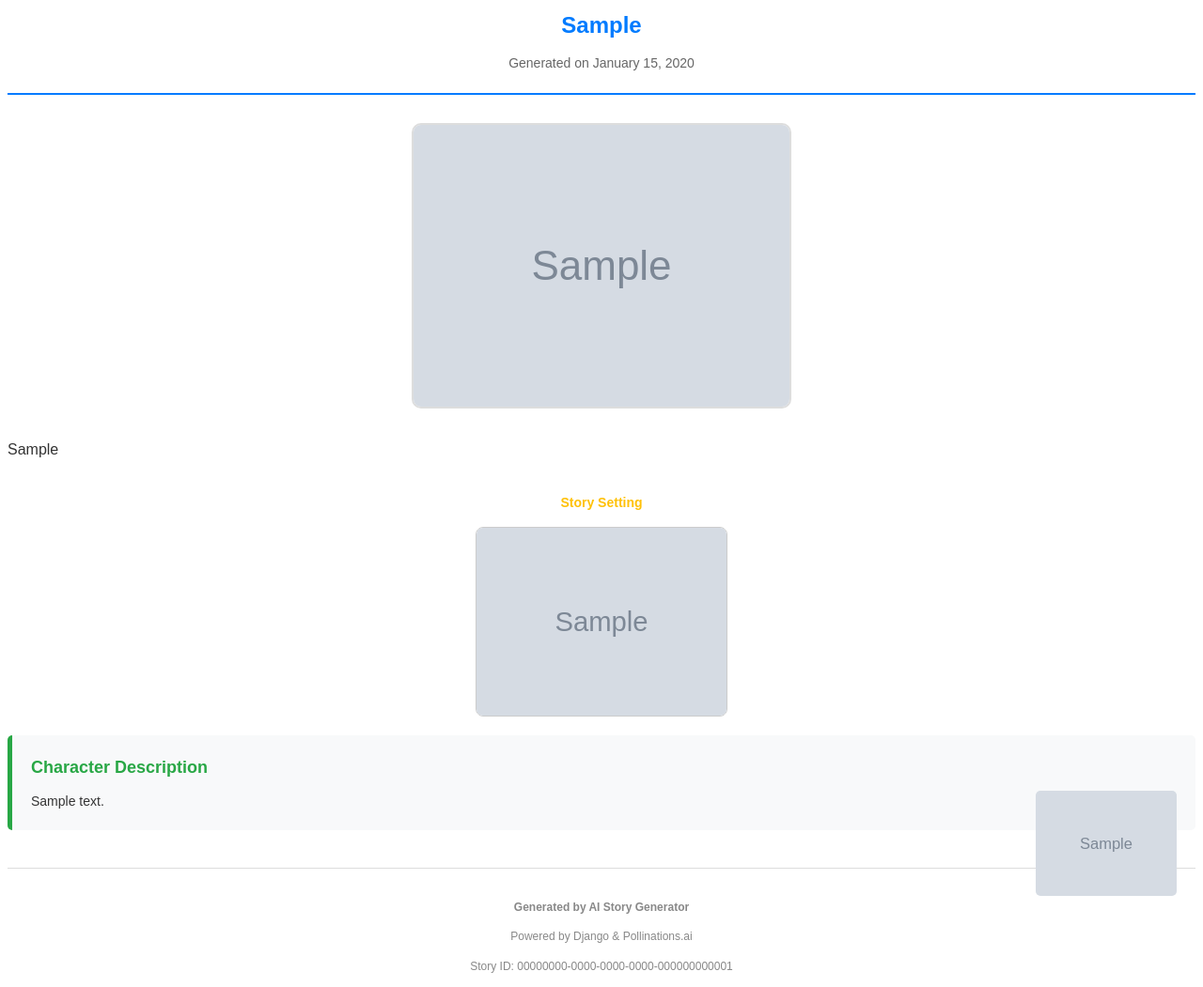
After one commit to Chiga36/Story-Generator, a Django app: template story_app/templates/story_app/story_pdf_simple.html in a window 1280 px wide. The commit adds this page. Shown: the whole page at 94% size. Run offline with Django 5.2, Linux system fonts and the light colour scheme; the template is opened without the code that fills it: values that come from a table or form of the project are taken from there, others are empty; tables that the repository leaves empty hold one stand-in row (values such as "Sample post"); grey boxes marked "Sample" are stand-in pictures.

Commit message:
dowloaded to pdf

```diff
--- a/requirements.txt
+++ b/requirements.txt
@@ -10,3 +10,5 @@ requests==2.32.3
 celery==5.3.6
 redis==5.0.7
 google-genai
+xhtml2pdf
+weasyprint
--- a/story_app/templates/story_app/gallery.html
+++ b/story_app/templates/story_app/gallery.html
@@ -45,6 +45,12 @@
                                                 📖 Read More
                                             </a>
 
+                                            <!-- PDF Download Button -->
+        <a href="{% url 'story_app:download_story_pdf' story.id %}"
+           class="btn btn-sm btn-outline-danger" target="_blank">
+            📄 PDF
+        </a>
+
                                             <!-- Delete Button with Confirmation -->
                                             <form method="post" action="{% url 'story_app:delete_story' story.id %}" class="d-inline"
                                                   onsubmit="return confirm('Are you sure you want to delete this story? This action cannot be undone.');">
--- a/story_app/templates/story_app/story_detail.html
+++ b/story_app/templates/story_app/story_detail.html
@@ -25,6 +25,10 @@
                     🗑️ Delete This Story
                 </button>
             </form>
+            <a href="{% url 'story_app:download_story_pdf' story_generation.id %}"
+       class="btn btn-danger btn-lg" target="_blank">
+        📄 Download as PDF
+    </a>
         </div>
 
 
--- /dev/null
+++ b/story_app/templates/story_app/story_pdf_simple.html
@@ -0,0 +1,127 @@
+<!DOCTYPE html>
+<html>
+<head>
+    <meta charset="UTF-8">
+    <title>{{ story_generation.user_prompt }}</title>
+    <style>
+        @page {
+            size: A4;
+            margin: 2cm;
+        }
+        body {
+            font-family: Arial, sans-serif;
+            line-height: 1.6;
+            color: #333;
+            font-size: 14px;
+        }
+        .header {
+            text-align: center;
+            margin-bottom: 30px;
+            border-bottom: 2px solid #007bff;
+            padding-bottom: 20px;
+        }
+        .title {
+            font-size: 24px;
+            font-weight: bold;
+            color: #007bff;
+            margin-bottom: 10px;
+        }
+        .subtitle {
+            font-size: 14px;
+            color: #666;
+        }
+        .story-image {
+            display: block;
+            margin: 20px auto;
+            max-width: 100%;
+            max-height: 300px;
+            border-radius: 10px;
+            border: 2px solid #ddd;
+        }
+        .background-image {
+            display: block;
+            margin: 15px auto;
+            max-width: 80%;
+            max-height: 200px;
+            border-radius: 8px;
+            border: 1px solid #ccc;
+        }
+        .story-content {
+            margin: 30px 0;
+            font-size: 16px;
+            text-align: justify;
+            line-height: 1.8;
+        }
+        .character-section {
+            background-color: #f8f9fa;
+            padding: 20px;
+            margin: 20px 0;
+            border-left: 5px solid #28a745;
+            border-radius: 5px;
+        }
+        .character-title {
+            font-size: 18px;
+            font-weight: bold;
+            color: #28a745;
+            margin-bottom: 10px;
+        }
+        .footer {
+            margin-top: 40px;
+            text-align: center;
+            font-size: 12px;
+            color: #888;
+            border-top: 1px solid #ddd;
+            padding-top: 20px;
+        }
+    </style>
+</head>
+<body>
+    <!-- Header -->
+    <div class="header">
+        <div class="title">{{ story_generation.user_prompt }}</div>
+        <div class="subtitle">Generated on {{ story_generation.created_at|date:"F j, Y" }}</div>
+    </div>
+
+    <!-- Main Story Image -->
+    {% if story_generation.combined_image %}
+        <img src="{{ request.scheme }}://{{ request.get_host }}/media/generated_images/{{ story_generation.combined_image }}"
+             class="story-image" alt="Story Scene">
+    {% endif %}
+
+    <!-- Story Content -->
+    <div class="story-content">
+        {{ story_generation.story }}
+    </div>
+
+    <!-- ADD THIS: Background Image Section -->
+    {% if story_generation.background_image %}
+        <div style="text-align: center; margin: 20px 0;">
+            <h4 style="color: #ffc107; margin-bottom: 10px;">Story Setting</h4>
+            <img src="{{ request.scheme }}://{{ request.get_host }}/media/generated_images/{{ story_generation.background_image }}"
+                 class="background-image" alt="Story Background">
+        </div>
+    {% endif %}
+
+    <!-- Character Description with Character Image -->
+    {% if story_generation.character_description %}
+        <div class="character-section">
+            <div class="character-title">Character Description</div>
+
+            <!-- Character Image -->
+            {% if story_generation.character_image %}
+                <img src="{{ request.scheme }}://{{ request.get_host }}/media/generated_images/{{ story_generation.character_image }}"
+                     style="float: right; width: 150px; margin-left: 15px; border-radius: 5px;" alt="Character">
+            {% endif %}
+
+            <div>{{ story_generation.character_description }}</div>
+        </div>
+    {% endif %}
+
+    <!-- Footer -->
+    <div class="footer">
+        <p><strong>Generated by AI Story Generator</strong></p>
+        <p>Powered by Django & Pollinations.ai</p>
+        <p>Story ID: {{ story_generation.id }}</p>
+    </div>
+</body>
+</html>
--- a/story_app/urls.py
+++ b/story_app/urls.py
@@ -17,6 +17,7 @@ urlpatterns = [
     path('gallery/', views.story_gallery, name='story_gallery'),
     path('story/<uuid:generation_id>/', views.story_detail, name='story_detail'),
     path('story/<uuid:generation_id>/delete/', views.delete_story, name='delete_story'),
+    path('story/<uuid:generation_id>/pdf/', views.download_story_pdf, name='download_story_pdf'),
 
     # API endpoints
     path('api/status/<uuid:generation_id>/', views.generation_status_api, name='generation_status_api'),
```
Also changed, not shown: story_app/views.py (+56 -0 lines).
